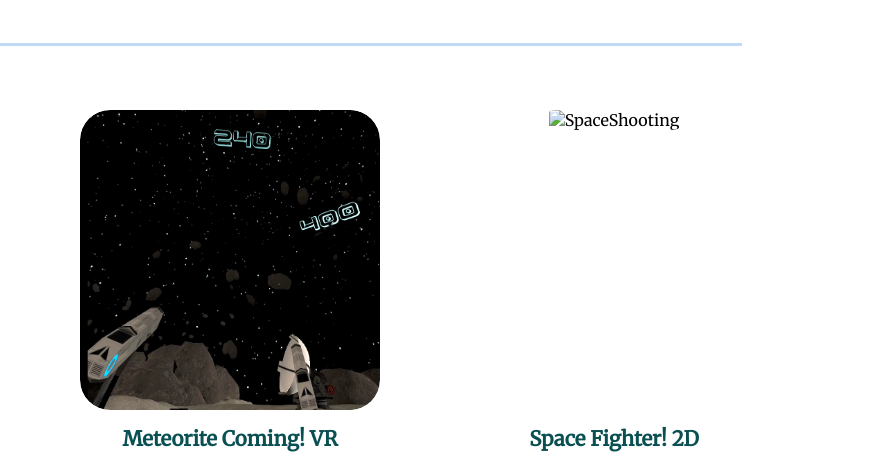
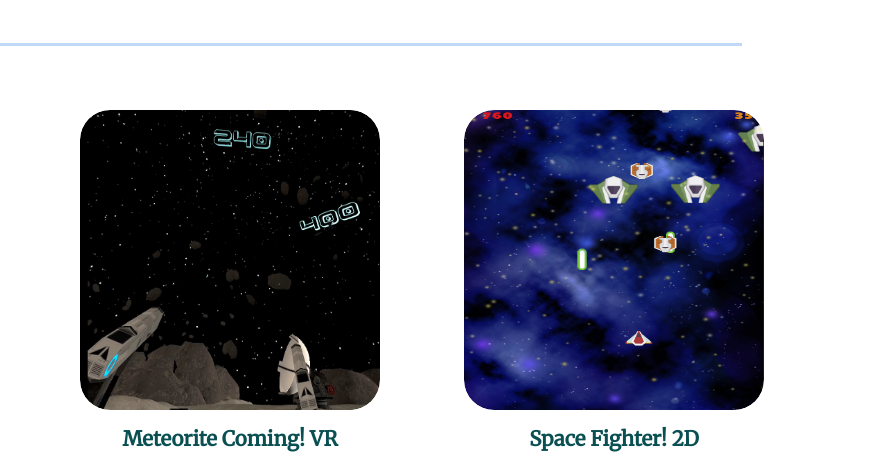
Before and after one commit to LiChung-Hao/Personal_Website, a plain HTML site: page portfolio.html in a window 1280 px wide. Shown: the part 251-711 px from the top of the page, 410-1280 px from the left. Drawn offline with Linux system fonts and the light colour scheme.

Commit message:
Update portfolio.html

```diff
--- a/portfolio.html
+++ b/portfolio.html
@@ -111,7 +111,7 @@
       </div>
       <div class="card">
         <div style="width: 300px; height: 300px; border-radius: 10%;" class="img-container">
-          <img style="width: 300px; height: 300px;border-radius: 10%;" src="./img/spaceWar.jpg" alt="SpaceShooting" />
+          <img style="width: 300px; height: 300px;border-radius: 10%;" src="./img/spaceWars.jpg" alt="SpaceShooting" />
         </div>
         <a href="https://drive.google.com/file/d/1340nPiXr1veN8hM2zgVyewCqHMfGHC8X/view?usp=sharing" target="_blank"><h4 style="font-size: 1.272rem;">Space Fighter! 2D</h4></a>
 
```
